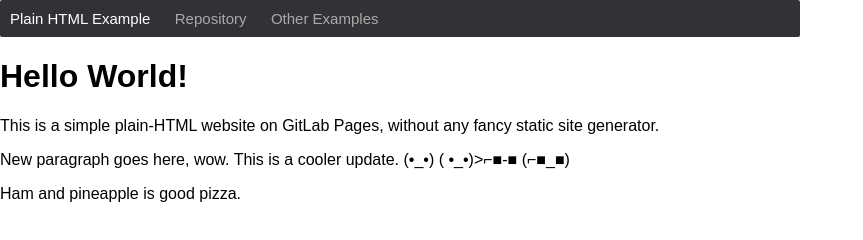
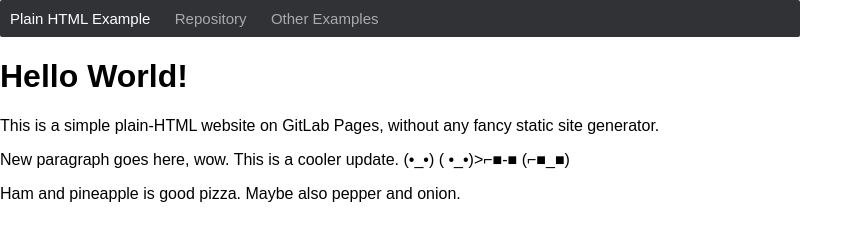
Before and after one commit to KMChappell/kmc-gitlab-mirror-test, a plain HTML site: page public/index.html in a window 1280 px wide. Shown: the whole page, without its empty margins (0-863 px from the left). Drawn offline with Linux system fonts and the light colour scheme.

Commit message:
add pepper and onion

```diff
--- a/public/index.html
+++ b/public/index.html
@@ -26,7 +26,7 @@
 
     </p>
     <p>
-      Ham and pineapple is good pizza.
+      Ham and pineapple is good pizza. Maybe also pepper and onion.
     </p>
   </body>
 </html>
```
